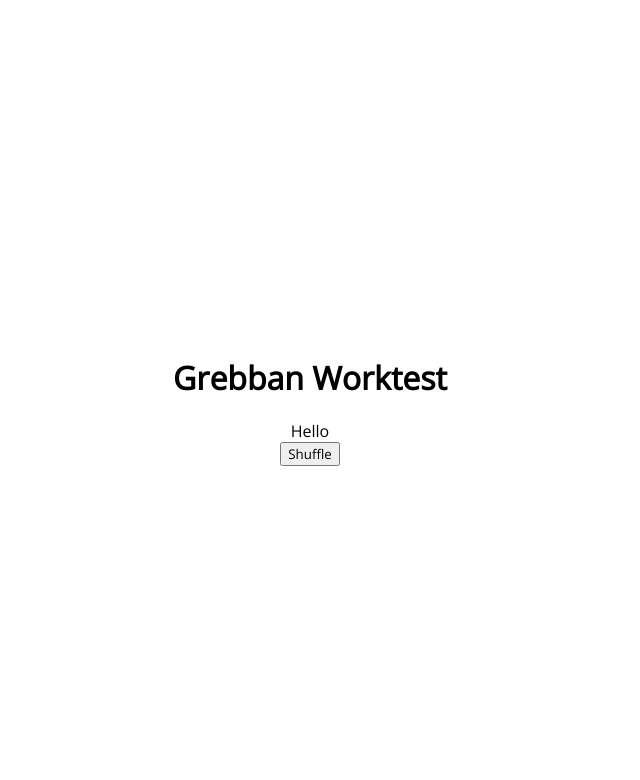
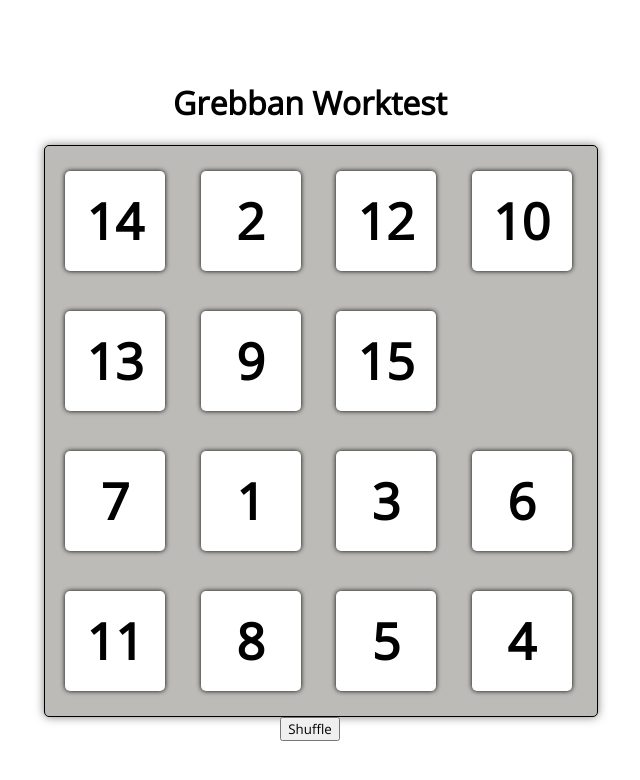
Before and after one commit to kobeisgood/grebban-worktest, a React (Create React App) app: page / in a window 1280 px wide. Shown: the top 780 px of the page, without its empty margins (330-970 px from the left). Built offline with nearby package versions, Linux system fonts and the light colour scheme.

Commit message:
style board and tiles

```diff
--- a/src/App.tsx
+++ b/src/App.tsx
@@ -1,17 +1,15 @@
-import React, {useState, useEffect} from 'react';
-import './styles/App.css';
+import React, { useState, useEffect } from "react";
+import "./styles/App.css";
 
 // import { Tile } from './components/Tile';
-import Board from './components/Board';
-import Button from './components/Button';
+import Board from "./components/Board";
+import Button from "./components/Button";
 
-import { shuffleBoard } from './util/shuffleBoard'
-import { checkBoardSolved } from './util/checkBoardSolved';
-import { isBoardSolvable } from './util/isBoardSolvable';
-
+import { shuffleBoard } from "./util/shuffleBoard";
+import { checkBoardSolved } from "./util/checkBoardSolved";
+import { isBoardSolvable } from "./util/isBoardSolvable";
 
 function App() {
-
   const ROWS: number = 4;
   const COLS: number = 4;
 
@@ -19,13 +17,15 @@ function App() {
 
   const handleShuffle = (matrix: (number | null)[][]): void => {
     do {
-      setTiles(shuffleBoard(tiles));
-    } while (!isBoardSolvable(tiles));
-  }
-
+      setTiles(shuffleBoard(matrix));
+    } while (!isBoardSolvable(matrix));
+  };
 
   useEffect(() => {
-    const tileMatrix: (number | null)[][] = Array.from(Array(ROWS), () => new Array(COLS));
+    const tileMatrix: (number | null)[][] = Array.from(
+      Array(ROWS),
+      () => new Array(COLS)
+    );
 
     let counter = 1;
     for (let i = 0; i < ROWS; i++) {
@@ -34,12 +34,10 @@ function App() {
         counter++;
       }
     }
-    tileMatrix[ROWS-1][COLS-1] = null;
+    tileMatrix[ROWS - 1][COLS - 1] = null;
 
     handleShuffle(tileMatrix);
-
   }, []);
-
 
   return (
     <div className="App">
@@ -51,24 +49,12 @@ function App() {
       {/* Button to shuffle the board */}
       <Button text={"Shuffle"} onClick={() => handleShuffle(tiles)} />
 
-      {/* Display tiles */}
-      {tiles.map((row, i) => {
-        return (
-          <div key={i}>
-            {row.map((tile, j) => {
-              return (
-                <div key={j}>
-                  {tile === null ? "null" : tile}
-                </div>
-              )
-            })}
-          </div>
-        )
-      })}
-
-
-      {checkBoardSolved(tiles) && <div className="winner">Congratulations! You solved the puzzle!</div>}
-      {!isBoardSolvable(tiles) && <div className="winner">The board is not solvable!</div>}
+      {checkBoardSolved(tiles) && (
+        <div className="winner">Congratulations! You solved the puzzle!</div>
+      )}
+      {!isBoardSolvable(tiles) && (
+        <div className="winner">The board is not solvable!</div>
+      )}
     </div>
   );
 }
--- a/src/components/Board.tsx
+++ b/src/components/Board.tsx
@@ -3,12 +3,31 @@ import Tile from './Tile';
 import { BoardProps } from '../types/BoardProps';
 import '../styles/board.css';
 
-const Board = ({ rows, cols }: BoardProps) => {
-    return (
-        <div className="board">
-            Hello
-        </div>
-    )
+const Board = ({ rows, cols, tiles }: BoardProps) => {
+  // create a string with a grid template for the specified number of rows and columns
+  const gridTemplate = `repeat(${rows}, 1fr) / repeat(${cols}, 1fr)`;
+
+  return (
+    <div className="board" style={{
+      display: 'grid',
+      gridTemplate: gridTemplate,
+      gridGap: '10px',
+      width: '100%',
+      height: '100%',
+      margin: '0 auto',
+      padding: '10px',
+      backgroundColor: '#bdbbb7',
+      border: '1px solid black',
+      borderRadius: '5px',
+      boxShadow: '0 0 10px 0 rgba(0, 0, 0, 0.5)'
+    }}>
+      {tiles.map((row, i) => {
+        return row.map((tile, j) => {
+          return <Tile key={`${i}-${j}`} value={tile} onClick={() => console.log('clicked')}/>;
+        })
+      })}
+    </div>
+  )
 }
 
 export default Board;
--- a/src/components/Tile.tsx
+++ b/src/components/Tile.tsx
@@ -4,8 +4,8 @@ import { TileProps } from "../types/TileProps";
 
 const Tile = ({ value, onClick }: TileProps) => {
   return (
-    <div className="tile" onClick={onClick}>
-      {value}
+    <div className={`${value === null ? "" : 'tile'}`} onClick={onClick}>
+      <p> {value} </p>
     </div>
   );
 };
--- a/src/styles/App.css
+++ b/src/styles/App.css
@@ -12,6 +12,7 @@ body {
   margin: 0;
   padding: 0;
   font-family: "Open Sans";
+  overflow: hidden;
 }
 
 input, textarea, button {
--- a/src/styles/board.css
+++ b/src/styles/board.css
@@ -0,0 +1,12 @@
+.board {
+    /*
+    display: flex;
+    flex-wrap: wrap;
+    width: 100%;
+    height: 100%;
+    background-color: #f5f5f5;
+    border: 1px solid #ccc;
+    border-radius: 5px;
+    padding: 10px;
+    justify-content: center;*/
+}
--- a/src/styles/tile.css
+++ b/src/styles/tile.css
@@ -0,0 +1,24 @@
+.tile {
+    display: flex;
+    width: 100px;
+    height: 100px;
+    background-color: #fff;
+    margin: 15px 10px;
+    border-radius: 5px;
+    box-shadow: 0 0 5px #000;
+    cursor: pointer;
+    transition: all 0.2s ease-in-out;
+    align-items: center;
+    justify-content: center;
+}
+
+.tile:hover {
+    transform: scale(1.05);
+    box-shadow: 0 0 10px #000;
+}
+
+.tile > p {
+    font-size: 50px;
+    font-weight: bold;
+    color: #000;
+}
```
